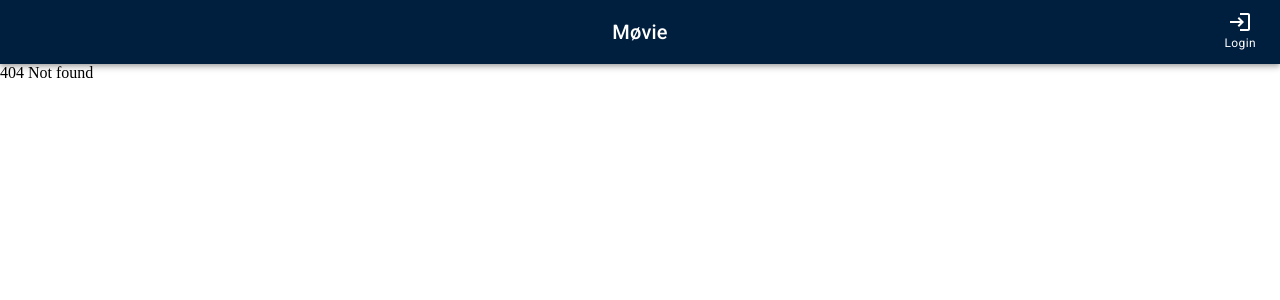
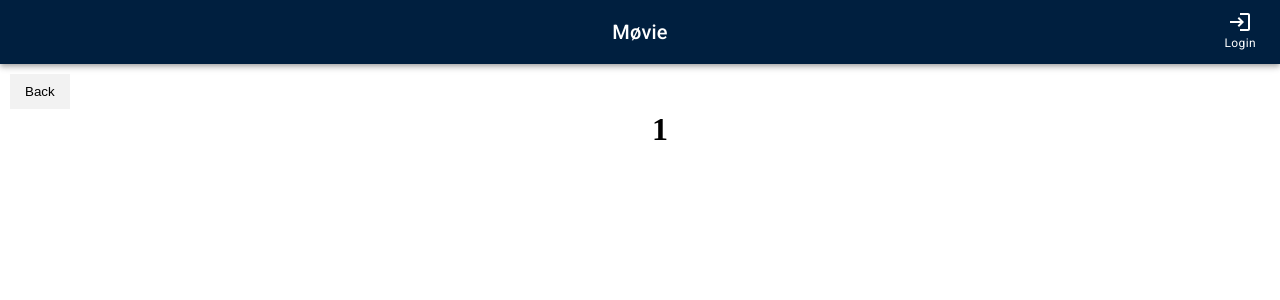
Before and after one commit to jmnorheim/Movi.com, a React (Vite) app in the folder frontend/: page /project2/my-library/1 in a window 1280 px wide. Before the commit this address had no page. Shown: the top 300 px of the page. Built offline with nearby package versions, Linux system fonts and the light colour scheme.

Commit message:
feat: :sparkles: Add functional library page
Add functional library page with all you need for it to work under different situvations

#15 @jmberget

```diff
--- a/frontend/src/App.tsx
+++ b/frontend/src/App.tsx
@@ -8,6 +8,7 @@ import LoginPage from "./pages/LoginPage/LoginPage";
 import RegisterPage from "./pages/RegisterPage/RegisterPage";
 import { AuthProvider } from "./AuthContext";
 import NavBar from "./components/Navbar/Navbar";
+import LibraryPage from "./pages/LibraryPage/LibraryPage";
 
 /**
  * Render the App component.
@@ -25,6 +26,7 @@ const App: React.FC = () => {
             <Route path="/movie/:movieId" element={<MoviePage />} />
             <Route path="/profile" element={<ProfilePage />} />
             <Route path="/my-library" element={<MyLibraryPage />} />
+            <Route path="/my-library/:libraryName" element={<LibraryPage />} />
             <Route path="/login" element={<LoginPage />} />
             <Route path="/register" element={<RegisterPage />} />
             <Route path="*" element={<div>404 Not found </div>} />
--- a/frontend/src/components/myLibrariesGrid/MyLibrariesGrid.tsx
+++ b/frontend/src/components/myLibrariesGrid/MyLibrariesGrid.tsx
@@ -7,10 +7,12 @@ interface MyLibrariesGridProps {
   libraries: Library[] | null;
 }
 const MyLibrariesGrid = ({ libraries }: MyLibrariesGridProps) => {
+  console.log("Libraries inside the grid:", libraries);
+
   return (
     <div className="MyLibrariesGrid">
       {libraries?.map((library, index) => (
-        <Link to={"/library/" + library.name} key={index}>
+        <Link to={"/my-library/" + library.name} key={index}>
           <MyLibaryContainer library={library} />
         </Link>
       ))}
--- a/frontend/src/components/myLibraryContainer/MyLibraryContainer.css
+++ b/frontend/src/components/myLibraryContainer/MyLibraryContainer.css
@@ -14,7 +14,8 @@
   display: block;
   width: 100%;
   height: 100%; /* The image will fill the grid cell */
-  object-fit: cover;
+  object-fit: contain; /* This ensures the entire image is visible */
+  object-position: center; /* This centers the image within the container */
 }
 
 .Library h3 {
--- /dev/null
+++ b/frontend/src/pages/LibraryPage/LibraryPage.css
@@ -0,0 +1,35 @@
+.LibraryPage {
+  position: relative; /* Make sure the .LibraryPage container has relative positioning */
+  display: flex;
+  flex-direction: column;
+  align-items: center;
+  padding: 20px;
+  width: 100%;
+}
+
+.backButton {
+  position: absolute; /* Absolute position the button */
+  top: 10px; /* Set a little distance from the top */
+  left: 10px; /* Set a little distance from the left */
+  background-color: #f2f2f2; /* Optional: some background to make the button visible against any background */
+  border: none; /* Optional: remove border */
+  padding: 10px 15px; /* Optional: some padding to make the button larger */
+  cursor: pointer; /* Optional: hand cursor on hover */
+}
+
+.backButton:hover {
+  background-color: #e0e0e0; /* Optional: a subtle hover effect */
+}
+
+.libraryName {
+  font-size: 2rem;
+  text-align: center;
+  margin-bottom: 30px;
+}
+
+.LibraryPage a {
+  display: block;
+  width: fit-content; /* Adjusts the width to fit the content */
+  margin: 15px auto; /* Centers the link horizontally and adds space between each movie item */
+  text-decoration: none;
+}
--- /dev/null
+++ b/frontend/src/pages/LibraryPage/LibraryPage.tsx
@@ -0,0 +1,90 @@
+import { useEffect, useState } from "react";
+import { Link, useNavigate, useParams } from "react-router-dom";
+import { Movie, User } from "../../interfaces";
+import { useAuth } from "../../AuthContext";
+import { getMovieById } from "../../services/movieAPI";
+import MovieContainer from "../../components/movieContainer/MovieContainer";
+import "./LibraryPage.css";
+
+const LibraryPage = () => {
+  const { libraryName } = useParams();
+  const [movies, setMovies] = useState<Movie[] | null>(null);
+  const { email } = useAuth();
+
+  const navigate = useNavigate();
+
+  const getMovies = () => {
+    const usersJSON = localStorage.getItem("users");
+
+    let users: User[] = [];
+    if (usersJSON && typeof JSON.parse(usersJSON) === typeof users) {
+      // eslint-disable-next-line @typescript-eslint/no-unsafe-assignment
+      users = JSON.parse(usersJSON);
+    }
+    const currentUser = users.find((user: User) => user.email === email);
+
+    if (!currentUser) return null; // exit if user not found
+
+    const movies: Movie[] = [];
+
+    if (libraryName !== "Favorites") {
+      const currentLibrary = currentUser.library.find(
+        (library) => library.name === libraryName
+      );
+      if (!currentLibrary) return null; // exit if user not found
+
+      currentLibrary.movies.forEach((movieId) => {
+        let movie: Movie | null = null;
+        getMovieById(movieId)
+          .then((res) => {
+            movie = {
+              ...res,
+              favorited: currentUser.favorites.includes(movieId),
+            };
+            movies.push(movie);
+          })
+          .catch((err) => {
+            throw new Error("Error getting movie by ID");
+          });
+      });
+    } else {
+      currentUser.favorites.forEach((movieId) => {
+        let movie: Movie | null = null;
+        getMovieById(movieId)
+          .then((res) => {
+            movie = {
+              ...res,
+              favorited: true,
+            };
+            movies.push(movie);
+          })
+          .catch((err) => {
+            throw new Error("Error getting movie by ID");
+          });
+      });
+    }
+
+    setMovies(movies);
+  };
+
+  useEffect(() => {
+    getMovies();
+  }, [email]);
+
+  return (
+    <div className="LibraryPage">
+      <button className="backButton" onClick={() => navigate(-1)}>
+        Back
+      </button>
+      <h2 className="libraryName">{libraryName}</h2>
+      {movies &&
+        movies.map((movie) => (
+          <Link to={"/movie/" + movie.imdbID} key={movie.imdbID}>
+            <MovieContainer movie={movie} />
+          </Link>
+        ))}
+    </div>
+  );
+};
+
+export default LibraryPage;
--- a/frontend/src/pages/MyLibraryPage/MyLibraryPage.tsx
+++ b/frontend/src/pages/MyLibraryPage/MyLibraryPage.tsx
@@ -47,6 +47,7 @@ const MyLibraryPage: React.FC = () => {
   };
 
   const addLiabrary = (name: string) => {
+    //TODO make sure the user do not have that library name already
     const usersJSON = localStorage.getItem("users");
 
     let users: User[] = [];
```
Also changed, not shown: frontend/src/components/myLibraryContainer/MyLibraryContainer.tsx (+8 -4 lines).
